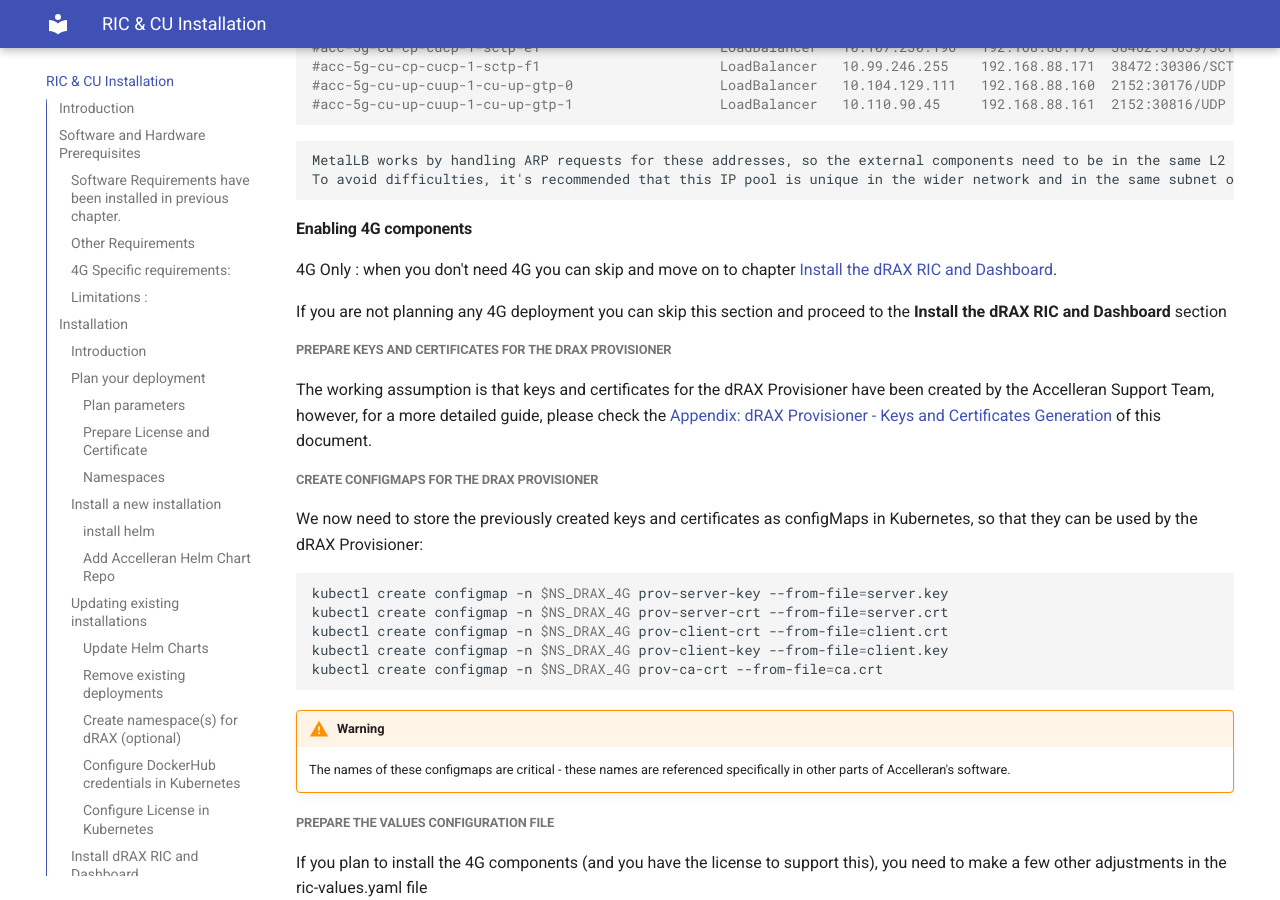
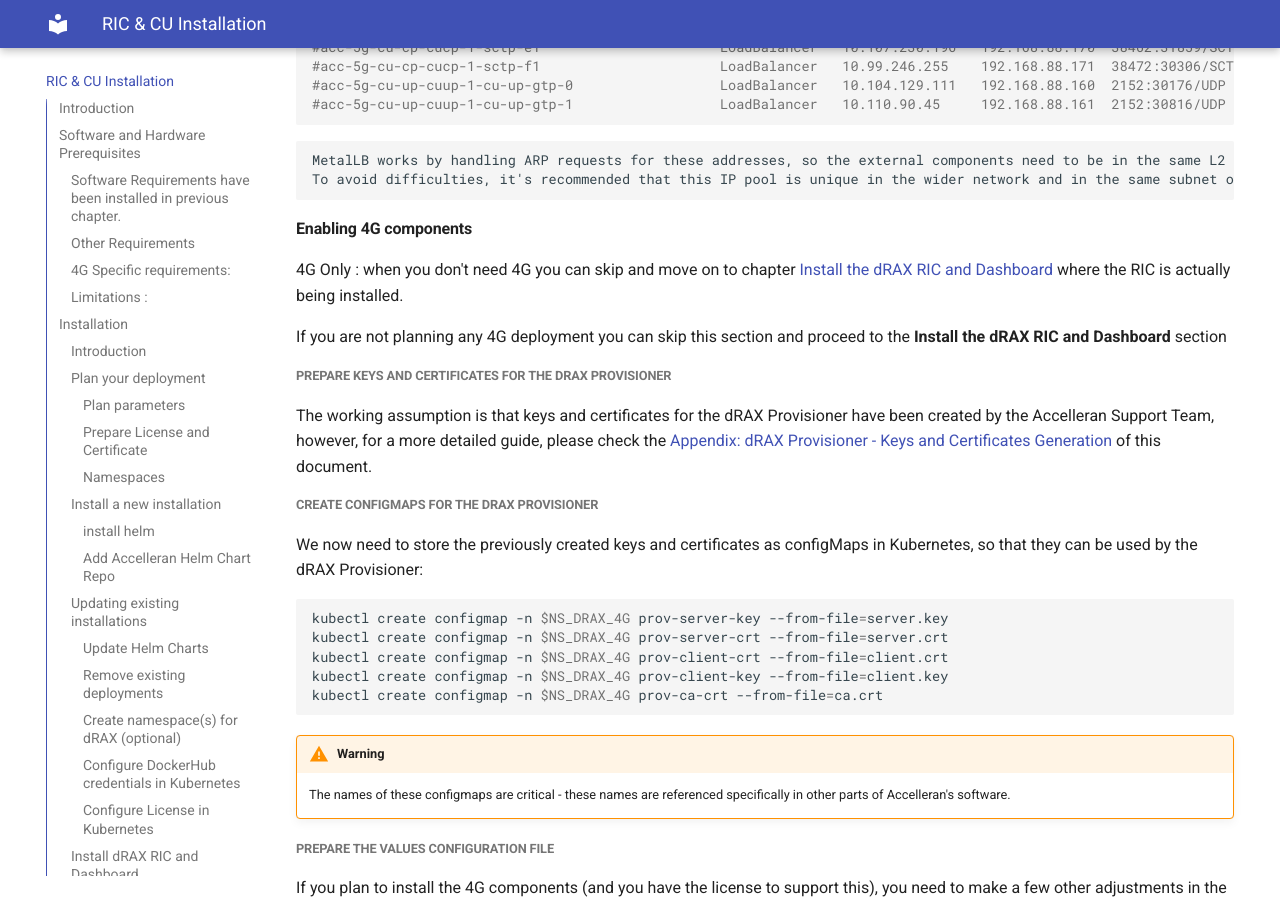
Before and after one commit to accelleran/drax-docs, an MkDocs documentation site: the page built from docs/drax-install/index.md, in a window 1280 px wide and 900 px high, scrolled down 7648 px. Built offline with MkDocs 1.6.1 and Material for MkDocs 9.7.7, drawn with Linux system fonts in a browser that asks for light colours; the version menu is left out.

Commit message:
Update index.md

```diff
--- a/docs/drax-install/index.md
+++ b/docs/drax-install/index.md
@@ -334,7 +334,7 @@ kubectl get services
     To avoid difficulties, it's recommended that this IP pool is unique in the wider network and in the same subnet of your Kubernetes Node
 
 #### Enabling 4G components
-4G Only : when you don't need 4G you can skip and move on to chapter [Install the dRAX RIC and Dashboard](#Install the dRAX RIC and Dashboard).
+4G Only : when you don't need 4G you can skip and move on to chapter [Install the dRAX RIC and Dashboard](#Install the dRAX RIC and Dashboard) where the RIC is actually being installed.
 
 If you are not planning any 4G deployment you can skip this section and proceed to the **Install the dRAX RIC and Dashboard** section
 
@@ -400,7 +400,7 @@ helm install ric acc-helm/ric --version 5 --values ric-values.yaml -n $NS_DRAX
 !!! info
     The installation process can take some minutes, please hold on and don't interrupt the installation.
 
-##### Pre-provisioning the list of E1000 DUs
+#### Pre-provisioning the list of E1000 DUs
 
 If you already have access to the Accelleran E1000 DUs that you wish to use with this dRAX installation, we can pre-provision the information regarding these during installation.
 This can also be done later, or if new E1000 DUs are added.
@@ -427,7 +427,7 @@ configurator:
     If your dRAX installation and Accelleran E1000s will not be on the same subnet, after completing the previous step, please also follow [Appendix: dRAX and Accelleran E1000s on different subnets](#appendix-drax-and-accelleran-e1000s-on-different-subnets).
 
 
-#### Update E1000 DUs
+##### Update E1000 DUs
 
 The Accelleran E1000 DUs need to be updated to match the new version of dRAX.
 The following steps will guide you through this update process.
```
